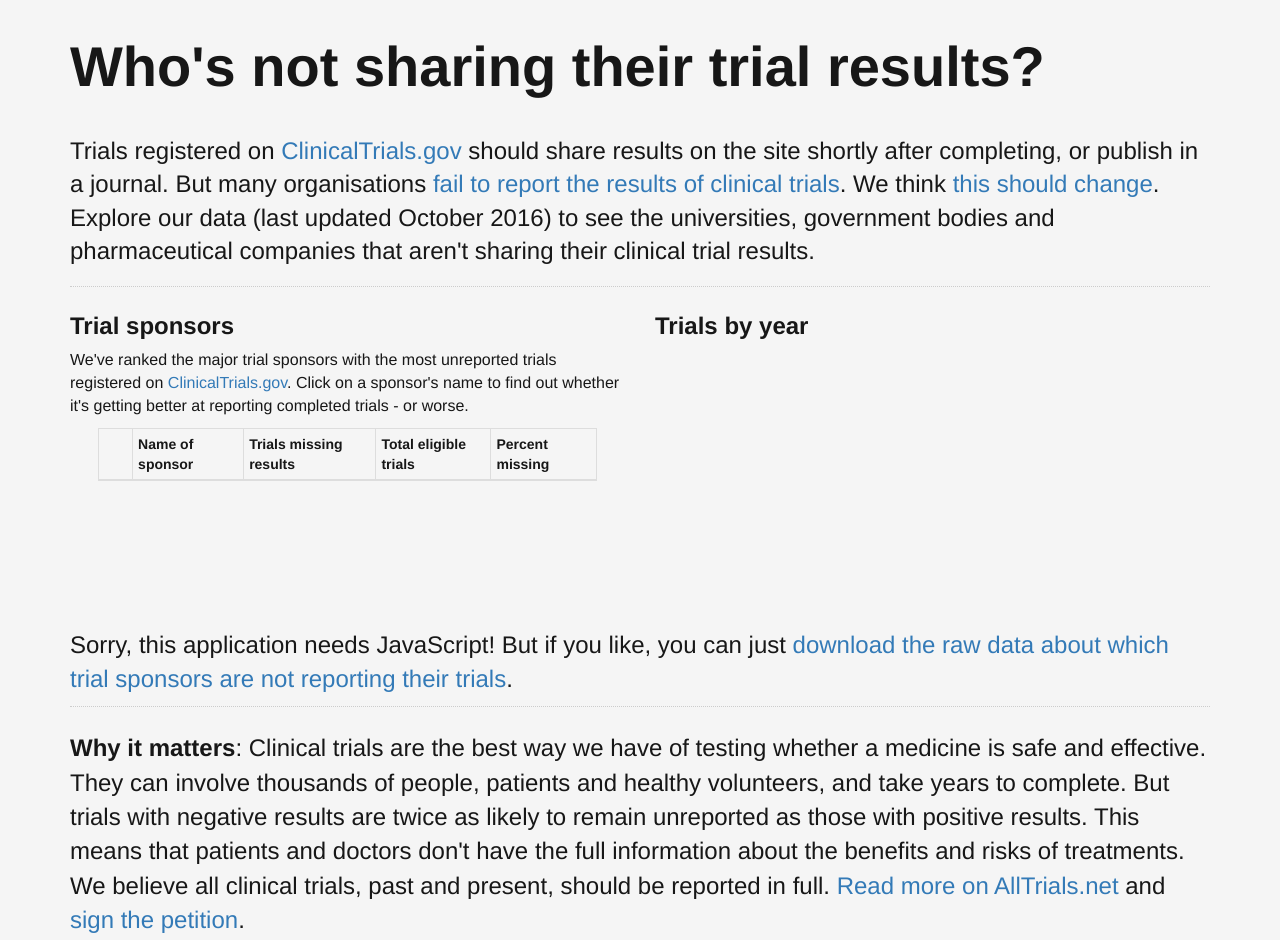
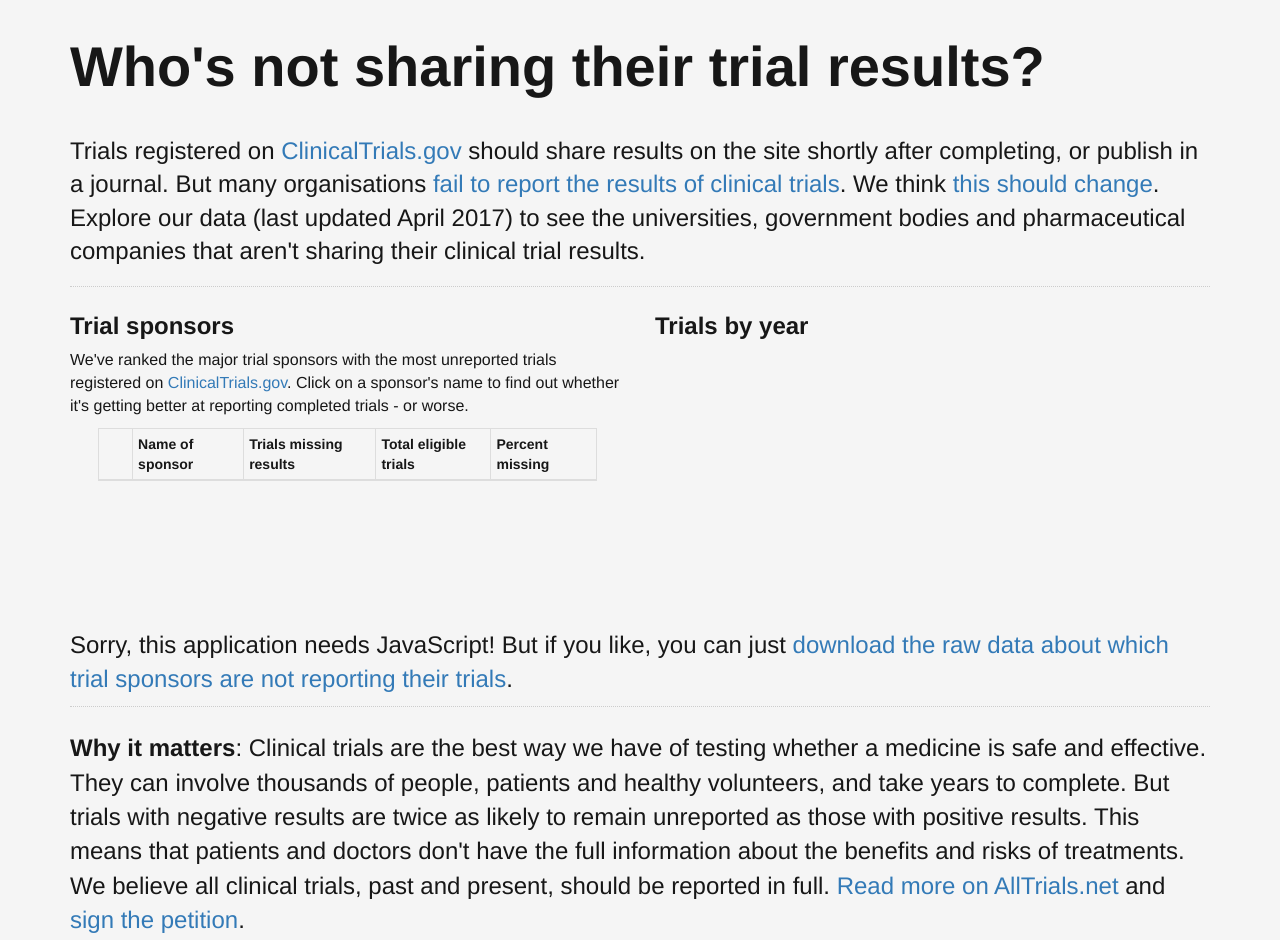
Before and after one commit to ebmdatalab/trialstracker, a plain HTML site: page app/index.html in a window 1280 px wide. Shown: the top 940 px of the page. Drawn offline with Linux system fonts and the light colour scheme; some packages are replaced by stand-ins of ours; a script that the page names is missing.

Commit message:
Change "last updated" text

```diff
--- a/app/index.html
+++ b/app/index.html
@@ -43,7 +43,7 @@
 <main>
 
 <section id="introduction">
-<p class="lead">Trials registered on <a href="http://clinicaltrials.gov">ClinicalTrials.gov</a> should share results on the site shortly after completing, or publish in a journal. But many organisations <a href="https://www.statnews.com/2015/12/13/clinical-trials-investigation/">fail to report the results of clinical trials</a>. We think <a href="#whyitmatters">this should change</a>. Explore our data (last updated October 2016) to see the universities, government bodies and pharmaceutical companies that aren't sharing their clinical trial results.</p>
+<p class="lead">Trials registered on <a href="http://clinicaltrials.gov">ClinicalTrials.gov</a> should share results on the site shortly after completing, or publish in a journal. But many organisations <a href="https://www.statnews.com/2015/12/13/clinical-trials-investigation/">fail to report the results of clinical trials</a>. We think <a href="#whyitmatters">this should change</a>. Explore our data (last updated April 2017) to see the universities, government bodies and pharmaceutical companies that aren't sharing their clinical trial results.</p>
 </section>
 
 <div class="row jscontent">
```
